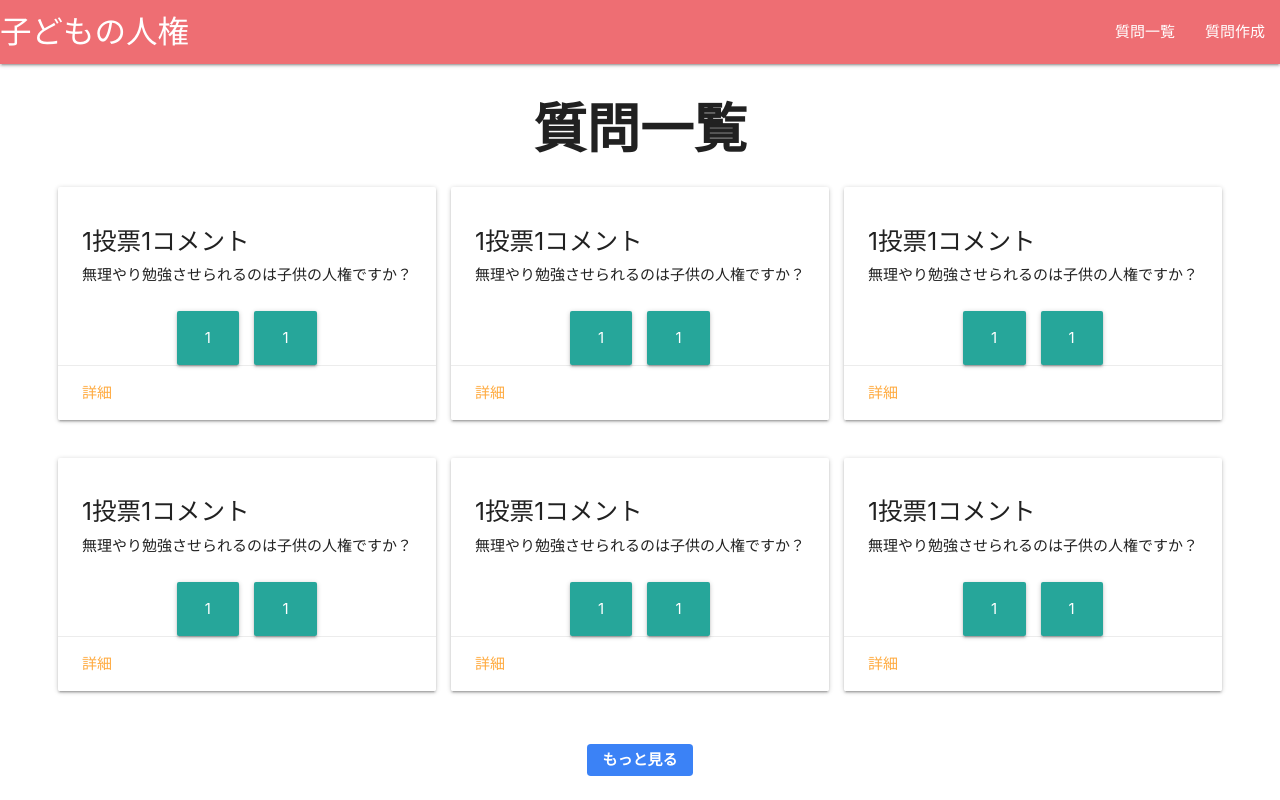
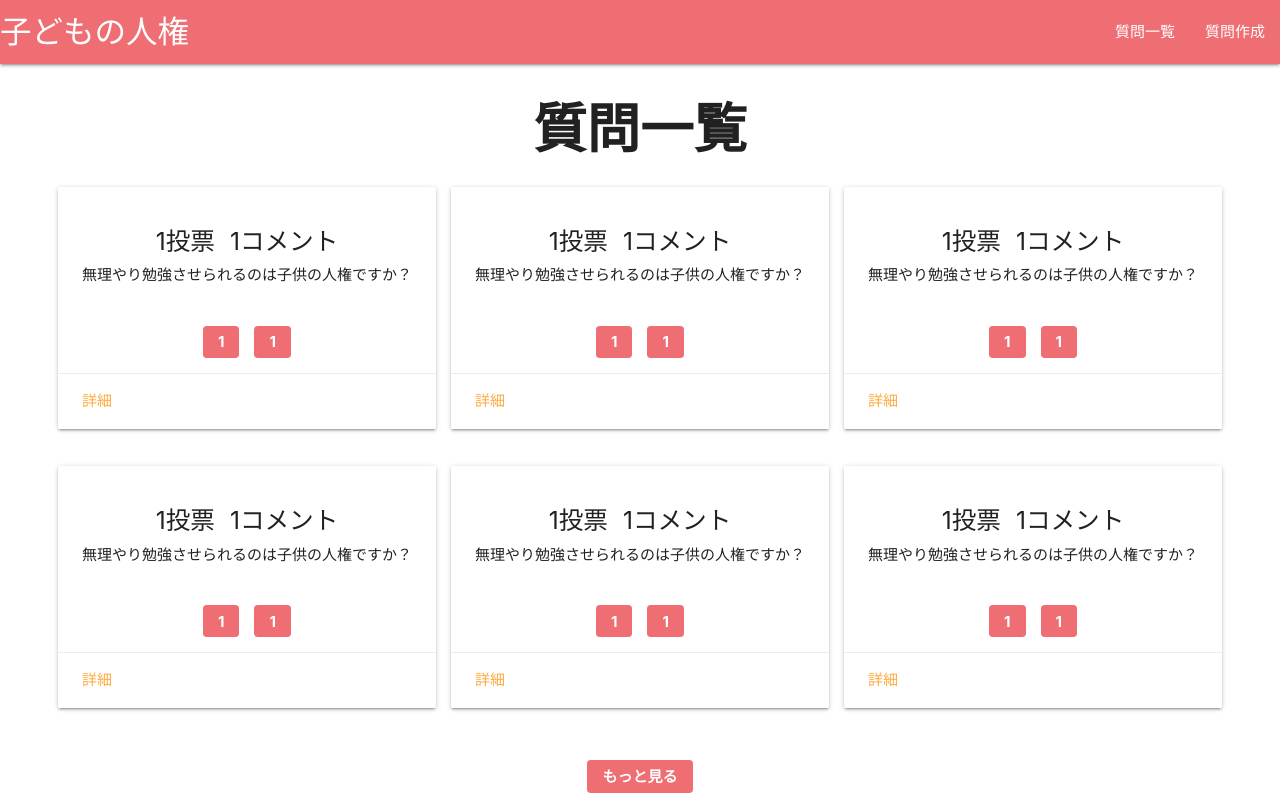
Before and after one commit to kaitoyokohamaa/human_boards, a Next.js app: page / in a window 1280 px wide. Shown: the top 800 px of the page. Built offline with nearby package versions, Linux system fonts and the light colour scheme.

Commit message:
change color

```diff
--- a/pages/components/card/index.tsx
+++ b/pages/components/card/index.tsx
@@ -12,30 +12,32 @@ export const Card: VFC<Props> = ({ ...props }) => {
     <div className="col s12 m7">
       <div className="card">
         <div className="card-content">
-          <div className="flex">
+          <div className="flex justify-center gap-4 ">
             <h5>{props.votes}投票</h5>
             <h5>{props.comments}コメント</h5>
           </div>
           <p>{props.contents}</p>
         </div>
-        <div className="flex justify-center gap-4">
+        <div className="flex justify-center gap-4 my-4">
           <div>
-            <a className="waves-effect waves-light btn-large btn">
+            <button className="bg-pink-5 hover:bg-pink-700 text-white font-bold py-2 px-4 rounded">
               {/* <i className="material-icons">sentiment_very_satisfied</i> */}
               <span id="good">{props.good}</span>
-            </a>
+            </button>
           </div>
           <div>
-            <a className="waves-effect waves-light btn-large btn">
+            <button className="bg-pink-5 hover:bg-pink-700 text-white font-bold py-2 px-4 rounded">
               {/* <i className="material-icons">sentiment_very_dissatisfied</i> */}
               <span id="bad">{props.bad}</span>
-            </a>
+            </button>
           </div>
         </div>
 
         <div className="card-action">
           <Link href="/detail">
-            <a href="#">詳細</a>
+            <a className="text-pink!" href="#">
+              詳細
+            </a>
           </Link>
         </div>
       </div>
--- a/pages/index.tsx
+++ b/pages/index.tsx
@@ -49,7 +49,7 @@ export default function Home() {
         />
       </div>
       <div className="text-center my-10">
-        <button className="bg-blue-500 hover:bg-blue-700 text-white font-bold py-2 px-4 rounded">
+        <button className="bg-pink-5 hover:bg-pink-700 text-white font-bold py-2 px-4 rounded">
           もっと見る
         </button>
       </div>
--- a/pages/register.tsx
+++ b/pages/register.tsx
@@ -1,10 +1,33 @@
 import { Layout } from "./components/layout";
+import firebase from "./lib/firebase";
+
+import { useState } from "react";
+export type firebasePostContents = {
+  name: string;
+  body: string;
+};
 export default function Home() {
+  const [name, setName] = useState("");
+
+  const [body, setBody] = useState("");
+
+  const handleOk = () => {
+    alert("hoe");
+    const boardContents: firebasePostContents = {
+      name,
+      body,
+    };
+    if (name && body) {
+      firebase.firestore().collection("board").add(boardContents);
+    } else {
+      alert("文字を入力してください");
+    }
+  };
+
   return (
     <Layout>
       <h2 className="text-center font-bold">新規コメント</h2>
       <div className="row">
-        <form className="col s12">
         <div className="row">
           <div className="input-field col s6">
             <input
@@ -12,29 +35,31 @@ export default function Home() {
               id="first_name"
               type="text"
               className="validate"
+              onChange={(e) => setName(e.target.value)}
             />
             <label className="active">ニックネーム</label>
           </div>
         </div>
         <div className="row">
-            <form className="col s12">
           <div className="row">
             <div className="input-field col s12">
               <textarea
                 id="textarea1"
                 className="materialize-textarea"
+                onChange={(e) => setBody(e.target.value)}
               ></textarea>
               <label className="active">質問内容（しつもんないよう）</label>
             </div>
           </div>
           <div className="text-center my-10">
-                <button className="bg-blue-500 hover:bg-blue-700 text-white font-bold py-2 px-4 rounded">
+            <button
+              className="bg-blue-500 hover:bg-blue-700 text-white font-bold py-2 px-4 rounded"
+              onClick={() => handleOk()}
+            >
               投稿する
             </button>
           </div>
-            </form>
         </div>
-        </form>
       </div>
     </Layout>
   );
--- a/tailwind.config.js
+++ b/tailwind.config.js
@@ -2,7 +2,13 @@ module.exports = {
   purge: ["./components/**/**.tsx", "./pages/**/**.tsx"],
   darkMode: false, // or 'media' or 'class'
   theme: {
-    extend: {},
+    extend: {
+      colors: {
+        pink: {
+          5: "#ee6e73",
+        },
+      },
+    },
   },
   variants: {
     extend: {},
```
Lines whose indentation alone changed are shown as unchanged.
